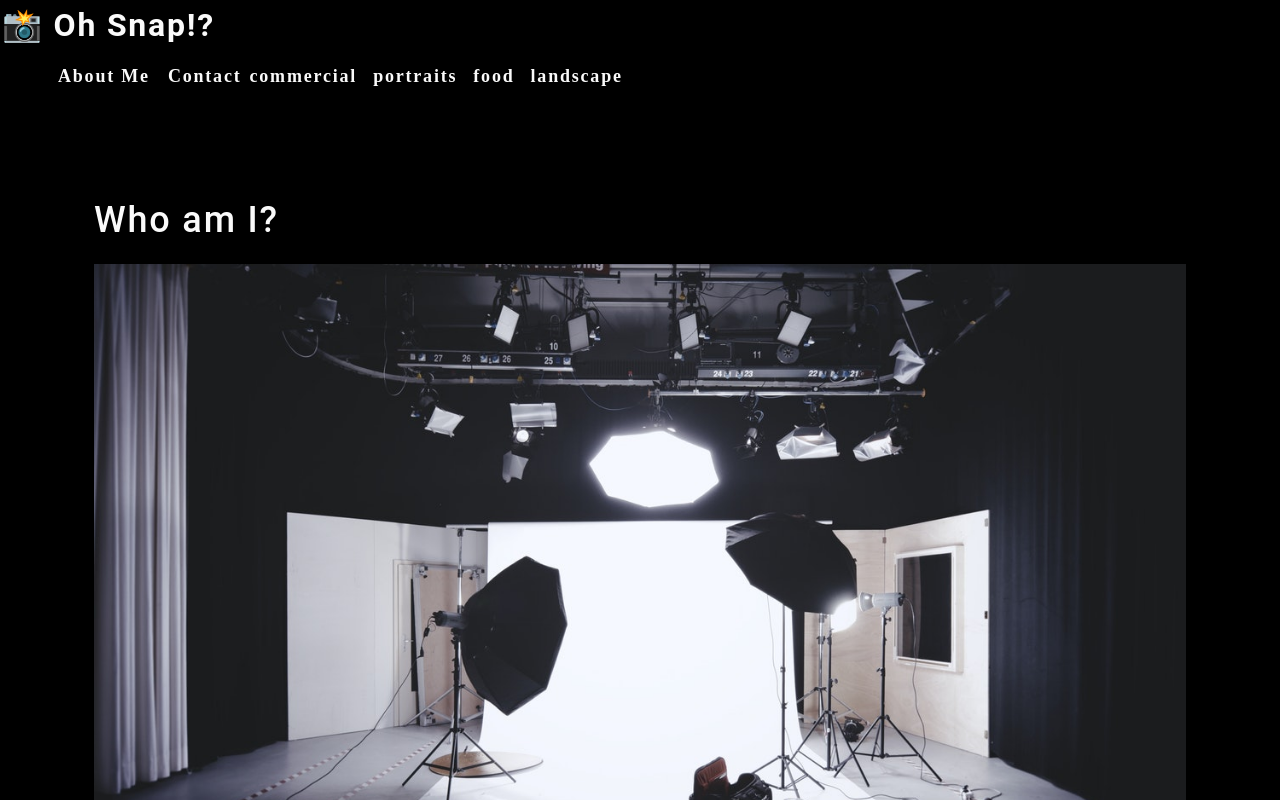
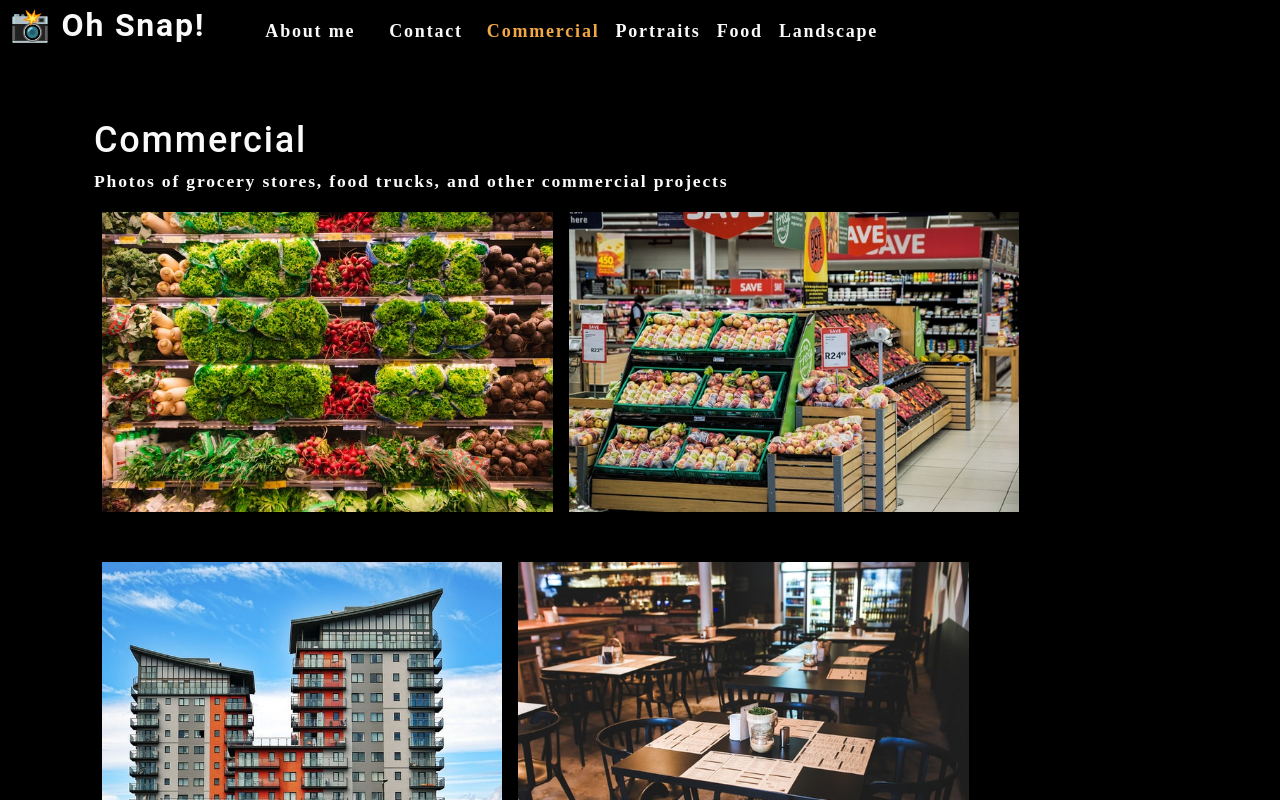
Before and after one commit to light2adrifter/photo-port, a React (Create React App) app: page / in a window 1280 px wide. Shown: the top 800 px of the page. Built offline with nearby package versions, Linux system fonts and the light colour scheme.

Commit message:
photos for tabs

```diff
--- a/package.json
+++ b/package.json
@@ -3,8 +3,6 @@
   "version": "0.1.0",
   "private": true,
   "dependencies": {
-    "@testing-library/jest-dom": "^5.17.0",
-    "@testing-library/react": "^13.4.0",
     "@testing-library/user-event": "^13.5.0",
     "react": "^18.2.0",
     "react-dom": "^18.2.0",
@@ -34,5 +32,9 @@
       "last 1 firefox version",
       "last 1 safari version"
     ]
+  },
+  "devDependencies": {
+    "@testing-library/jest-dom": "^6.4.2",
+    "@testing-library/react": "^14.2.1"
   }
 }
--- a/src/App.js
+++ b/src/App.js
@@ -1,14 +1,34 @@
-import React from 'react';
-import './App.css';
+import React, { useState } from 'react';
+import Nav from './components/Nav';
 import About from './components/About';
-import Nav from './components/Nav';
+import Gallery from './components/Gallery';
 
 function App() {
+  const [categories] = useState([
+    {
+      name: 'commercial',
+      description: 'Photos of grocery stores, food trucks, and other commercial projects',
+    },
+    { name: 'portraits', description: 'Portraits of people in my life' },
+    { name: 'food', description: 'Delicious delicacies' },
+    { name: 'landscape', description: 'Fields, farmhouses, waterfalls, and the beauty of nature' },
+  ]);
+
+  const [currentCategory, setCurrentCategory] = useState(categories[0]);
+
   return (
     <div>
-      <Nav></Nav>
+      <Nav
+        categories={categories}
+        setCurrentCategory={setCurrentCategory}
+        currentCategory={currentCategory}
+      ></Nav>
       <main>
-        <About></About>
+        <div>
+        <Gallery currentCategory={currentCategory}></Gallery>
+
+          <About></About>
+        </div>
       </main>
     </div>
   );
--- /dev/null
+++ b/src/components/Gallery/index.js
@@ -0,0 +1,16 @@
+import React from 'react';
+import PhotoList from '../PhotoList';
+import { capitalizeFirstLetter } from '../../utils/helpers';
+
+function Gallery({ currentCategory }) {
+    const { name, description } = currentCategory;
+    return (
+        <section>
+            <h1 data-testid="h1tag">{capitalizeFirstLetter(name)}</h1>
+            <p>{description}</p>
+            <PhotoList category={currentCategory.name} />
+        </section>
+    );
+}
+
+export default Gallery;
--- a/src/components/Nav/index.js
+++ b/src/components/Nav/index.js
@@ -1,40 +1,48 @@
-import React from 'react';
-const categories = [
-    {
-        name: 'commercial',
-        description: 'Photos of grocery stores, food trucks and other commercial projects',
-    },
-    { name: 'portraits', description: 'portraits of people in my life' },
-    { name: 'food', description: 'Delicous delicasies' },
-    { name: 'landscape', description: 'Fields, farmhouses, waterfalls and the beauty of nature', },
-];
-function categorySelected(name){
-    console.log(`${name} clicked`)
-};
 
-function Nav() {
+import { capitalizeFirstLetter } from '../../utils/helpers';
+import React, { useEffect } from 'react';
+
+function Nav(props) {
+    const {
+        categories = [],
+        setCurrentCategory,
+        currentCategory,
+    } = props;
+    useEffect(() => {
+        document.title = capitalizeFirstLetter(currentCategory.name);
+    }, [currentCategory]);
+
+
     return (
-        <header>
+        <header className="flex-row px-1">
             <h2>
-                <a href='/'>
-                    <span role='img' aria-label='camera'>📸</span> Oh Snap!?
+                <a data-testid="link" href="/">
+                    <span role="img" aria-label="camera"> 📸</span> Oh Snap!
                 </a>
             </h2>
             <nav>
-                <ul className='flex-row'>
-                    <li className='mx-2'>
-                        <a href='#about'>
-                            About Me
+                <ul className="flex-row">
+                    <li className="mx-2">
+                        <a data-testid="about" href="#about">
+                            About me
                         </a>
                     </li>
-                    <li>
+                    <li className="mx-2">
                         <span>Contact</span>
                     </li>
                     {categories.map((category) => (
-                        <li className='mx-1'
-                            key={category.name}>
-                            <span onClick={()=>categorySelected(category.name)}>
-                                {category.name}</span>
+                        <li
+                            className={`mx-1 ${currentCategory.name === category.name && 'navActive'
+                                }`}
+                            key={category.name}
+                        >
+                            <span
+                                onClick={() => {
+                                    setCurrentCategory(category)
+                                }}
+                            >
+                                {capitalizeFirstLetter(category.name)}
+                            </span>
                         </li>
                     ))}
                 </ul>
@@ -43,4 +51,5 @@ function Nav() {
     );
 }
 
+
 export default Nav;
--- /dev/null
+++ b/src/components/PhotoList/index.js
@@ -0,0 +1,121 @@
+import React, { useState } from 'react';
+
+const PhotoList = ({ category }) => {
+
+    const [photos] = useState([
+        {
+            name: 'Grocery aisle',
+            category: 'commercial',
+            description: 'Lorem ipsum dolor sit amet, consectetur adipiscing elit. Nunc ultricie',
+        },
+        {
+            name: 'Grocery booth',
+            category: 'commercial',
+            description: 'Lorem ipsum dolor sit amet, consectetur adipiscing elit. Nunc ultricie',
+        },
+        {
+            name: 'Building exterior',
+            category: 'commercial',
+            description: 'Lorem ipsum dolor sit amet, consectetur adipiscing elit. Nunc ultricie',
+        },
+        {
+            name: 'Restaurant table',
+            category: 'commercial',
+            description: 'Lorem ipsum dolor sit amet, consectetur adipiscing elit. Nunc ultricie',
+        },
+        {
+            name: 'Cafe interior',
+            category: 'commercial',
+            description: 'Lorem ipsum dolor sit amet, consectetur adipiscing elit. Nunc ultricie',
+        },
+        {
+            name: 'Cat green eyes',
+            category: 'portraits',
+            description: 'Lorem ipsum dolor sit amet, consectetur adipiscing elit. Nunc ultricie',
+        },
+        {
+            name: 'Green parrot',
+            category: 'portraits',
+            description: 'Lorem ipsum dolor sit amet, consectetur adipiscing elit. Nunc ultricie',
+        },
+        {
+            name: 'Yellow macaw',
+            category: 'portraits',
+            description: 'Lorem ipsum dolor sit amet, consectetur adipiscing elit. Nunc ultricie',
+        },
+        {
+            name: 'Pug smile',
+            category: 'portraits',
+            description: 'Lorem ipsum dolor sit amet, consectetur adipiscing elit. Nunc ultricie',
+        },
+        {
+            name: 'Pancakes',
+            category: 'food',
+            description: 'Lorem ipsum dolor sit amet, consectetur adipiscing elit. Nunc ultricie',
+        },
+        {
+            name: 'Burrito',
+            category: 'food',
+            description: 'Lorem ipsum dolor sit amet, consectetur adipiscing elit. Nunc ultricie',
+        },
+        {
+            name: 'Scallop pasta',
+            category: 'food',
+            description: 'Lorem ipsum dolor sit amet, consectetur adipiscing elit. Nunc ultricie',
+        },
+        {
+            name: 'Burger',
+            category: 'food',
+            description: 'Lorem ipsum dolor sit amet, consectetur adipiscing elit. Nunc ultricie',
+        },
+        {
+            name: 'Fruit bowl',
+            category: 'food',
+            description: 'Lorem ipsum dolor sit amet, consectetur adipiscing elit. Nunc ultricie',
+        },
+        {
+            name: 'Green river',
+            category: 'landscape',
+            description: 'Lorem ipsum dolor sit amet, consectetur adipiscing elit. Nunc ultricie',
+        },
+        {
+            name: 'Docks',
+            category: 'landscape',
+            description: 'Lorem ipsum dolor sit amet, consectetur adipiscing elit. Nunc ultricie',
+        },
+        {
+            name: 'Panoramic village by sea',
+            category: 'landscape',
+            description: 'Lorem ipsum dolor sit amet, consectetur adipiscing elit. Nunc ultricie',
+        },
+        {
+            name: 'Domestic landscape',
+            category: 'landscape',
+            description: 'Lorem ipsum dolor sit amet, consectetur adipiscing elit. Nunc ultricie',
+        },
+        {
+            name: 'Park bench',
+            category: 'landscape',
+            description: 'Lorem ipsum dolor sit amet, consectetur adipiscing elit. Nunc ultricie',
+        },
+    ]);
+
+    const currentPhotos = photos.filter((photo) => photo.category === category);
+
+    return (
+        <div>
+            <div className="flex-row">
+                {currentPhotos.map((image, i) => (
+                    <img
+                        src={require(`../../assets/small/${category}/${i}.jpg`)}
+                        alt={image.name}
+                        className="img-thumbnail mx-1"
+                        key={image.name}
+                    />
+                ))}
+            </div>
+        </div>
+    );
+};
+
+export default PhotoList;
```
Also changed, not shown: 1 other file (tests, documents, lock files or other folders).
